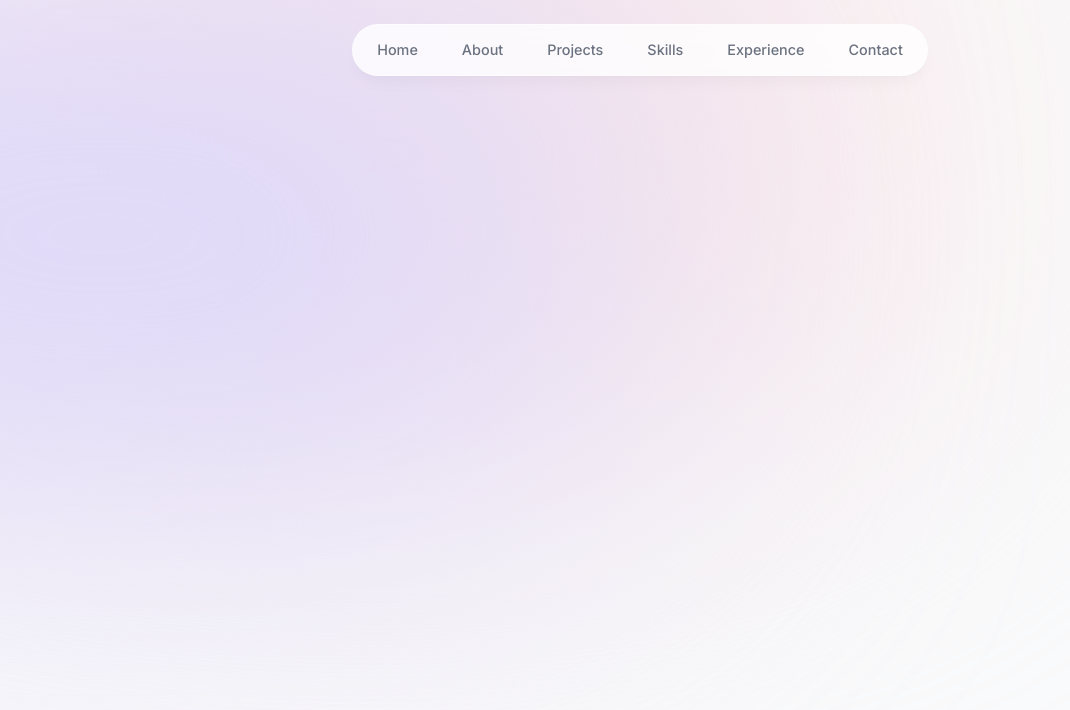
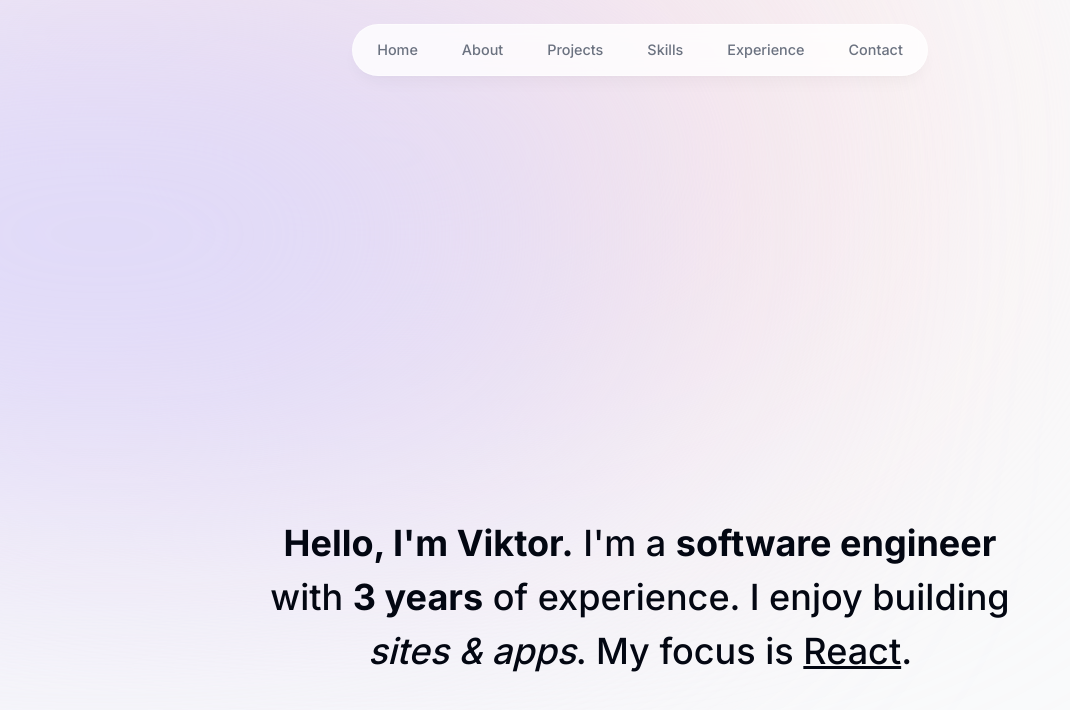
Before and after one commit to viktor-yadelskyi/portfolio, a Next.js app: page / in a window 1280 px wide. Shown: the top 710 px of the page, without its empty margins (0-1070 px from the left). Built offline with nearby package versions, Linux system fonts and the light colour scheme.

Commit message:
:sparkles:add intro component

```diff
--- a/app/page.tsx
+++ b/app/page.tsx
@@ -1,7 +1,9 @@
+import Intro from '@/components/intro';
+
 export default function Home() {
-  return (
-    <main className="">
-
-    </main>
-  )
+	return (
+		<main className="flex flex-col items-center px-4">
+			<Intro />
+		</main>
+	);
 }
--- /dev/null
+++ b/components/intro.tsx
@@ -0,0 +1,24 @@
+'use client';
+
+import { motion } from 'framer-motion';
+
+export default function Intro() {
+	return (
+		<section className="mb-28 max-w-[50rem] text-center sm:mb-0 scroll-mt-[100rem]">
+			<motion.p
+				className="mb-10 mt-4 px-4 text-2xl font-medium !leading-[1.5] sm:text-4xl"
+				initial={{ opacity: 0, y: 100 }}
+				animate={{ opacity: 1, y: 0 }}
+				transition={{
+					delay: 0.1,
+				}}
+			>
+				<span className="font-bold">{`Hello, I'm Viktor.`}</span> {`I'm a`}{' '}
+				<span className="font-bold">software engineer</span> with{' '}
+				<span className="font-bold">3 years</span> of experience. I enjoy
+				building <span className="italic">sites & apps</span>. My focus is{' '}
+				<span className="underline">React</span>.
+			</motion.p>
+		</section>
+	);
+}
```
